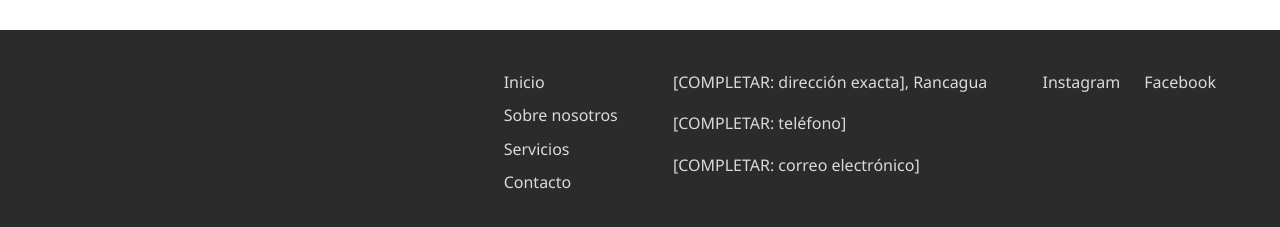
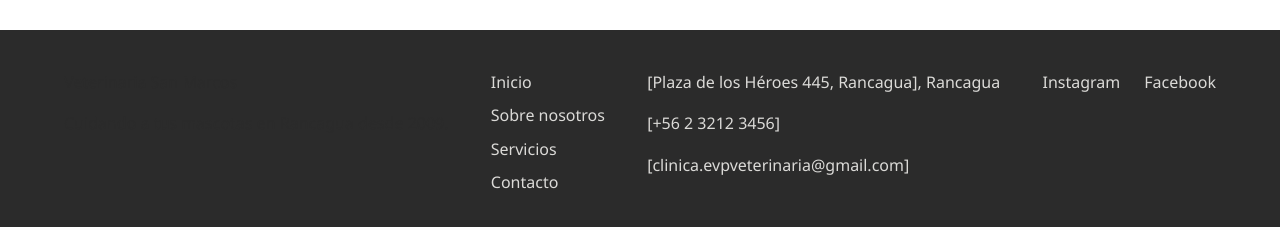
Before and after one commit to briveraac/EvP_veterinaria, a React (Vite) app: page / in a window 1280 px wide. Shown: the part 3424-3651 px from the top of the page. Built offline with nearby package versions, Linux system fonts and the light colour scheme.

Commit message:
segunda parte terminada

```diff
--- a/src/components/layout/Footer.jsx
+++ b/src/components/layout/Footer.jsx
@@ -25,9 +25,9 @@ function Footer() {
         </nav>
 
         <div className="footer__contact">
-          <p>[COMPLETAR: dirección exacta], Rancagua</p>
-          <p>[COMPLETAR: teléfono]</p>
-          <p>[COMPLETAR: correo electrónico]</p>
+          <p>[Plaza de los Héroes 445, Rancagua], Rancagua</p>
+          <p>[+56 2 3212 3456]</p>
+          <p>[clinica.evpveterinaria@gmail.com]</p>
         </div>
 
         <div className="footer__social">
```
